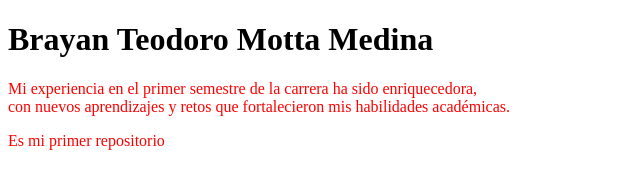
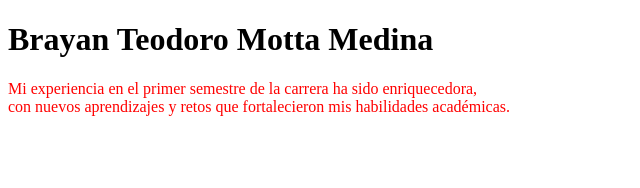
Before and after one commit to bmotta1506/Laboratorio2IDWeb, a plain HTML site: page index.html in a window 1280 px wide. Shown: the whole page, without its empty margins (0-640 px from the left). Drawn offline with Linux system fonts and the light colour scheme.

Commit message:
Update index.html

```diff
--- a/index.html
+++ b/index.html
@@ -10,6 +10,5 @@
     <h1>Brayan Teodoro Motta Medina</h1>
     <p>Mi experiencia en el primer semestre de la carrera ha sido enriquecedora, <br>
         con nuevos aprendizajes y retos que fortalecieron mis habilidades académicas.</p>
-    <p>Es mi primer repositorio</p>
 </body>
 </html>
```
